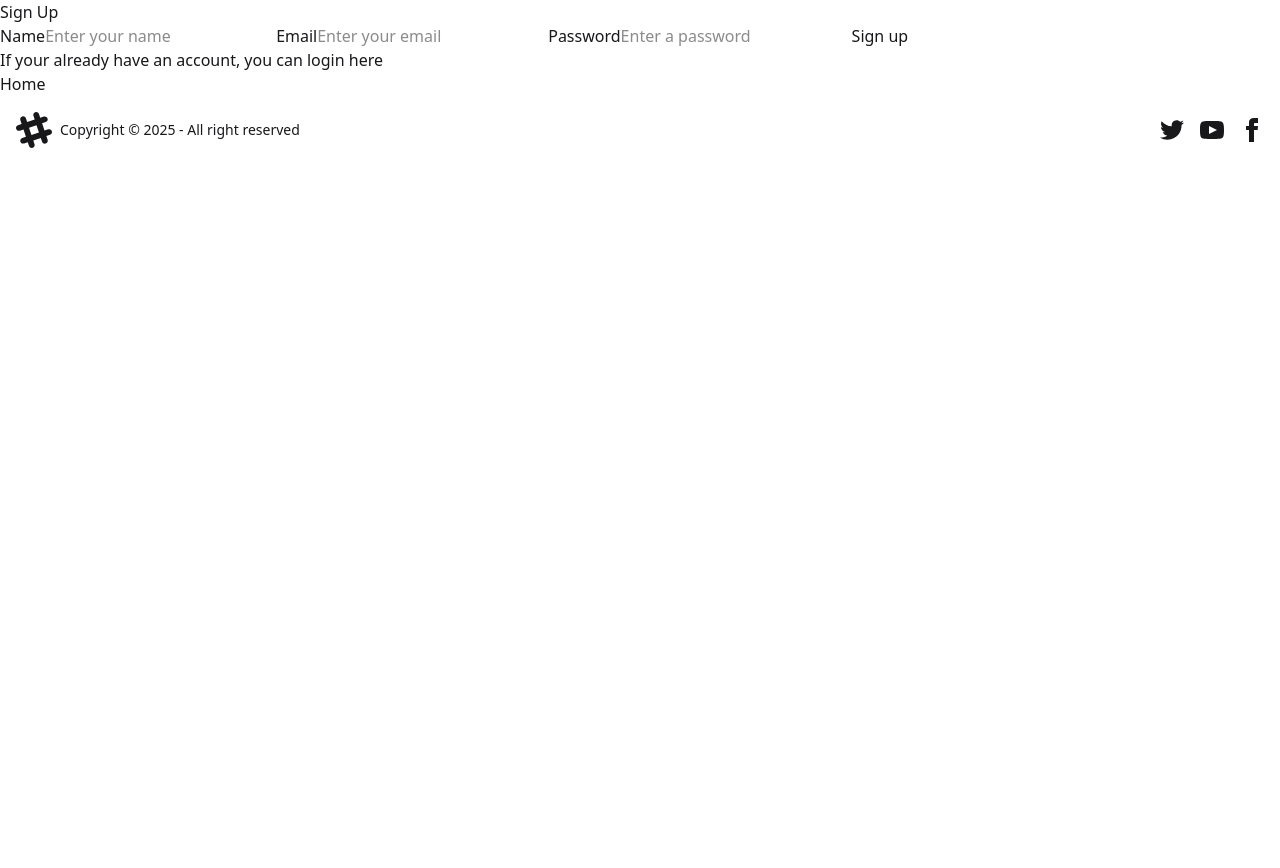
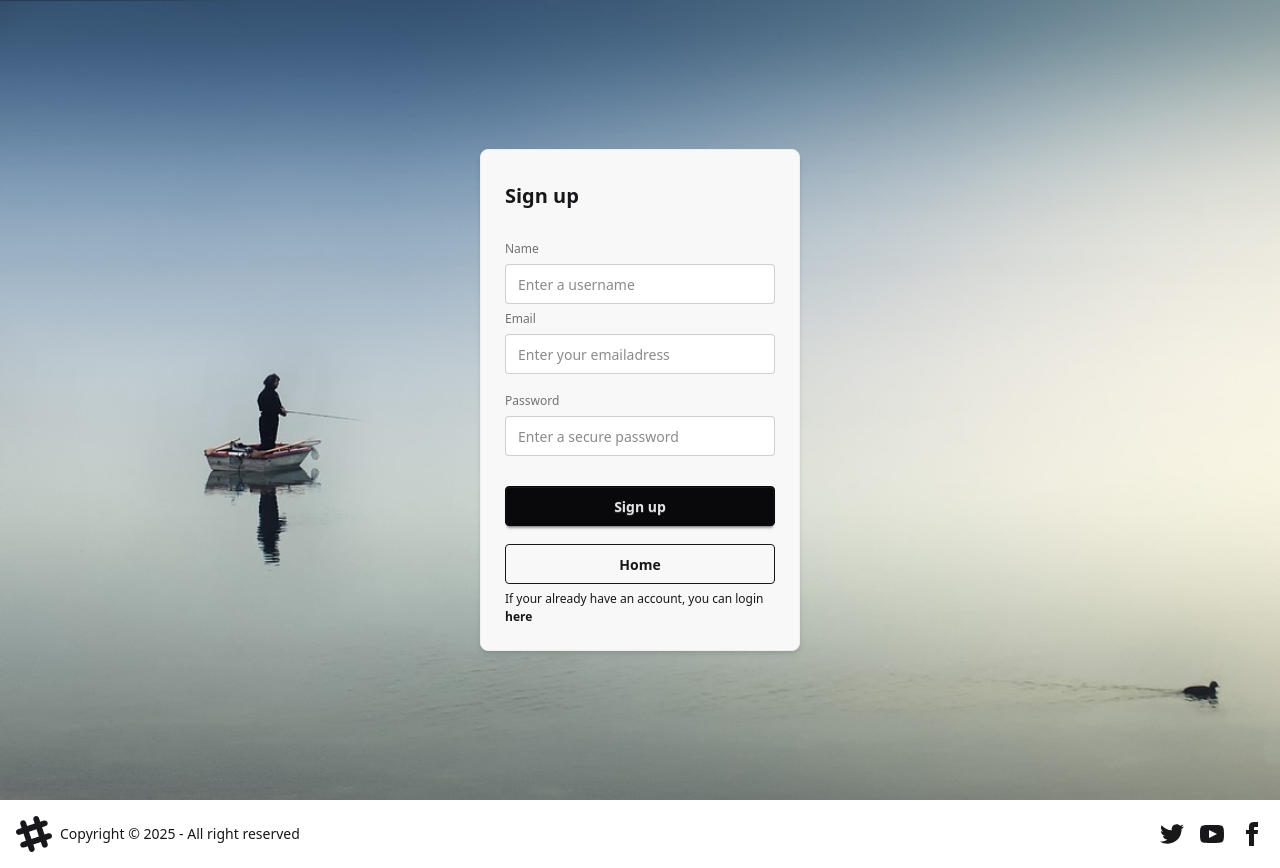
Before and after one commit to Baba-labab/mindful-app-front, a React (Vite) app: page /signup in a window 1280 px wide. Before the commit the page ends 800 px from the top, so only its background shows below. Built offline with nearby package versions, Linux system fonts and the light colour scheme.

Commit message:
added singleExercise page Link und debugged problem caused by exerciseCard li- and daisyUi, NavLink did not work

```diff
--- a/src/components/ExerciseCard.jsx
+++ b/src/components/ExerciseCard.jsx
@@ -1,31 +1,26 @@
-import React from 'react'
+import { NavLink} from 'react-router-dom'
 
 
 function ExerciseCard({exercise}) {
 
-
   return (
     <>
-
-      {/* <ul className="list bg-base-100 rounded-box shadow-md"> */}
-
-        {/* <li className="p-4 pb-2 text-xs opacity-60 tracking-wide">Most played songs this week</li> */}
-
-        <li className="list-row">
+        <div className="list-row">
           <div><img className="size-10 rounded-box" src={exercise.imgUrl} /></div>
           <div>
             <div>{exercise.title}</div>
             <div className="text-xs uppercase font-semibold opacity-60">Time {exercise.duration}</div>
           </div>
-          <button className="btn btn-square">
+          <NavLink to={`/exercise/${exercise._id}`}>
+            <button className="btn btn-square">
             Start
           </button>
+          </NavLink>
+
           <button className="btn btn-square btn-ghost">
             <svg className="size-[1.2em]" xmlns="http://www.w3.org/2000/svg" viewBox="0 0 24 24"><g strokeLinejoin="round" strokeLinecap="round" strokeWidth="2" fill="none" stroke="currentColor"><path d="M19 14c1.49-1.46 3-3.21 3-5.5A5.5 5.5 0 0 0 16.5 3c-1.76 0-3 .5-4.5 2-1.5-1.5-2.74-2-4.5-2A5.5 5.5 0 0 0 2 8.5c0 2.3 1.5 4.05 3 5.5l7 7Z"></path></g></svg>
           </button>
-        </li>
-
-      {/* </ul> */}
+        </div>
 
     </>
   )
--- a/src/pages/AllExercises.jsx
+++ b/src/pages/AllExercises.jsx
@@ -44,11 +44,11 @@ function AllExercises() {
 
       <CategoryCard />
       <div className="flex justify-center">
-        <ul className="list bg-base-100 rounded-box shadow-md">
+        <div className="list bg-base-100 rounded-box shadow-md">
 
           {exercises && (exercises.map((exercise) => <ExerciseCard key={exercise._id} exercise={exercise} />))}
 
-        </ul>
+        </div>
       </div>
 
 
--- a/src/pages/LogIn.jsx
+++ b/src/pages/LogIn.jsx
@@ -35,7 +35,13 @@ function LogIn(props) {
 
   return (
     <div className="bg-[url(/images/sea.jpg)] h-screen bg-no-repeat bg-cover">
-      {message && <p style={{ color: "red" }}>{message}</p>}
+
+      {message && (
+        <div role="alert" className="alert alert-warning alert-outline m-4">
+          <span>{message}</span>
+        </div>
+      )}
+
       <main className="min-h-screen flex items-center justify-center px-4">
 
         <form onSubmit={handleLogin}
@@ -51,7 +57,7 @@ function LogIn(props) {
             value={email}
             onChange={handleEmail}
             className="input input-bordered w-full"
-            requireds />
+            required />
 
           <label className='label mt-3'>
             <span className="label-text">Password</span></label>
@@ -60,12 +66,15 @@ function LogIn(props) {
             name="password"
             value={password}
             onChange={handlePassword}
-            className="input input-bordered w-full" />
+            className="input input-bordered w-full"
+            required />
 
           <button type="submit" className="btn btn-neutral mt-6 w-full" >Log in</button>
           <Link to="/" className="btn btn-outline mt-3 w-full">
             <button>Home</button>
           </Link>
+
+          <p>You don't have an account yet? Sign up {" "}<Link to="/signup" className="font-bold">here</Link></p>
 
         </form>
 
--- a/src/pages/SignUp.jsx
+++ b/src/pages/SignUp.jsx
@@ -48,49 +48,68 @@ function SignUp() {
 
   return (
     <>
+    <div className="bg-[url(/images/sea.jpg)] h-screen bg-no-repeat bg-cover">
         {message && (
           <div role="alert" className="alert alert-warning alert-outline m-4">
             <span>{message}</span>
           </div>
         )}
-      <main className="Signup">
-        <h2>Sign Up</h2>
-        <form onSubmit={handleSignUp}>
-          <label htmlFor='name'>Name</label>
+
+        <main className="min-h-screen flex items-center justify-center px-4">
+
+          <form onSubmit={handleSignUp}
+            className="fieldset bg-base-200 border-base-300 rounded-box w-xs border p-6 shadow-md">
+            <legend className="fieldset-legend text-xl font-semibold mb-4">
+              Sign up
+            </legend>
+
+<label className="label">
+              <span className='label-text'>Name</span></label>
             <input
-            type="text"
-            name="name"
+              type="name"
+              name="text"
               value={name}
-            placeholder="Enter your name"
-            onChange={handleName} />
+              placeholder="Enter a username"
+              onChange={handleName}
+              className="input input-bordered w-full"
+              required />
 
-          <label htmlFor='email'>Email</label>
+            <label className="label">
+              <span className='label-text'>Email</span></label>
             <input
               type="email"
               name="email"
               value={email}
-            placeholder="Enter your email"
-            onChange={handleEmail} />
+              placeholder="Enter your emailadress"
+              onChange={handleEmail}
+              className="input input-bordered w-full"
+              required />
 
-          <label htmlFor='password'>Password</label>
+            <label className='label mt-3'>
+              <span className="label-text">Password</span></label>
             <input
               type="password"
               name="password"
               value={password}
-            placeholder="Enter a password"
-            onChange={handlePassword} />
+              placeholder="Enter a secure password"
+              onChange={handlePassword}
+              className="input input-bordered w-full"
+              required />
 
-          <button type="submit">Sign up</button>
-
-        </form>
-        <p>If your already have an account, you can login{" "}<Link to="/login">here</Link></p>
-
-        <Link to="/">
+            <button type="submit" className="btn btn-neutral mt-6 w-full" >Sign up</button>
+            <Link to="/" className="btn btn-outline mt-3 w-full">
               <button>Home</button>
             </Link>
 
+            <p>If your already have an account, you can login{" "}<Link to="/login" className='font-bold'>here</Link></p>
+
+          </form>
+
 
         </main>
+
+    </div>
+
     </>
 
   )
--- a/src/pages/SingleExercise.jsx
+++ b/src/pages/SingleExercise.jsx
@@ -1,8 +1,43 @@
-import React from 'react'
+import axios from 'axios'
+import { useState, useEffect } from 'react'
+import { useParams } from 'react-router-dom'
+
+const API_URL = "http://localhost:5005"
 
 function SingleExercise() {
+  const [exercise, setExercise] = useState({})
+  const [message, setMessage] = useState("")
+
+  const { id } = useParams()
+  //console.log("useParams id:", id);
+
+
+  //Get exercise data from backend
+  const getData = async () => {
+    try {
+      const res = await axios.get(`${API_URL}/exercises/${id}`)
+
+      const data = res.data;
+      setExercise(data);
+    }
+    catch (error) {
+      setMessage(error.response?.data?.message || "Error loading exercise data")
+    }
+  }
+
+  useEffect(() => {
+    getData();
+
+  }, [id])
+
+
   return (
-    <div>SingleExercise</div>
+    <div>
+      <h1>{exercise.title}</h1>
+      <div></div>
+
+
+    </div>
   )
 }
 
```
Lines whose indentation alone changed are shown as unchanged.
